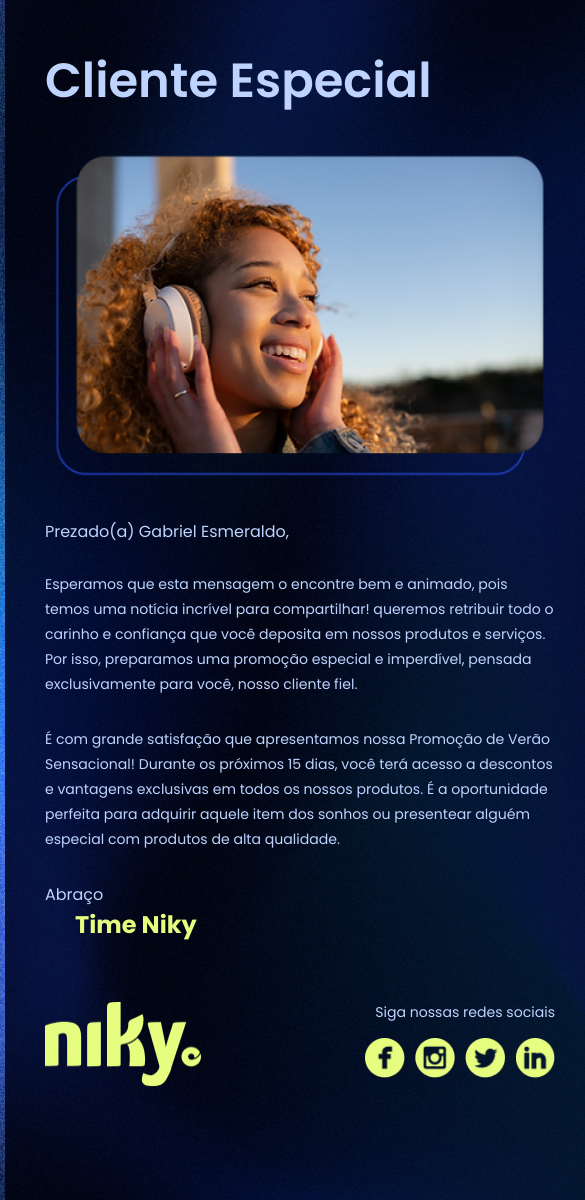
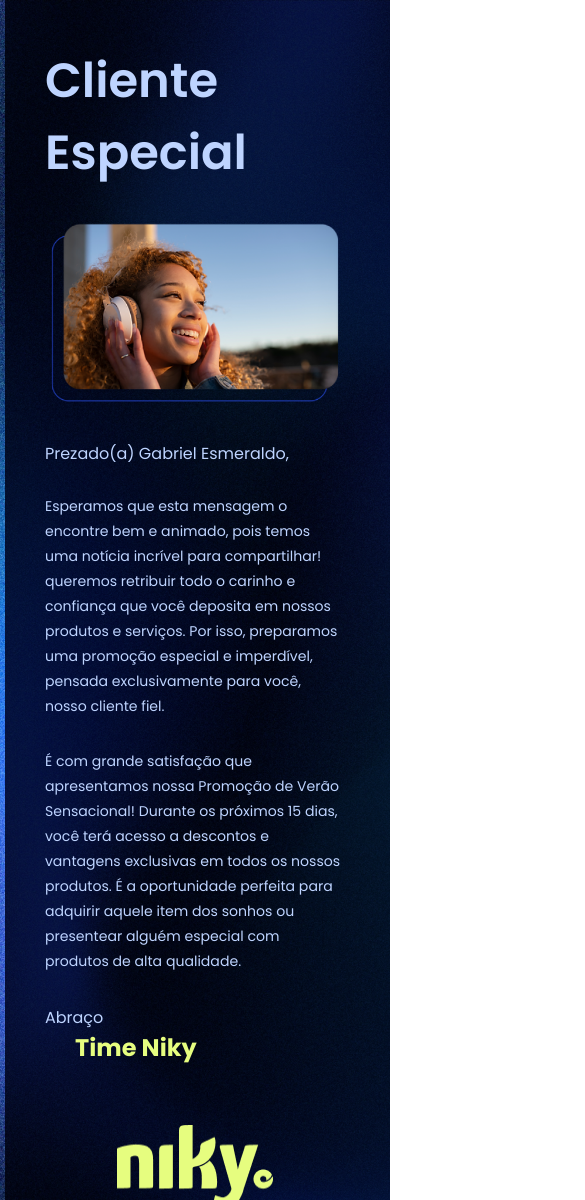
Before and after one commit to GabrielEsmeraldo/niky-landingpage-model1, a plain HTML site: page index.html in a window 390 px wide. Shown: the whole page, 585 px wide, since content can reach past the window. Drawn offline with Linux system fonts and the light colour scheme; a web font is replaced by a local one.

Commit message:
style: :art: add responsivity

```diff
--- a/style/style.css
+++ b/style/style.css
@@ -7,7 +7,7 @@
 
 .container {
   overflow-x: hidden;
-  width: 37.5rem;
+  max-width: 37.5rem;
   height: 75rem;
   margin-left: auto;
   margin-right: auto;
@@ -25,7 +25,7 @@
 
 .main-image {
   width: 100%;
-  height: 21.13rem;
+  height: auto;
   margin-bottom: 1.88rem;
 }
 
@@ -94,3 +94,12 @@
   width: 2.5rem;
   height: 2.5rem;
 }
+
+@media (max-width: 600px){
+  .footer {
+    display: flex;
+    flex-direction: column;
+    align-items: center;
+    gap: 1.25rem;
+  }
+}
```
